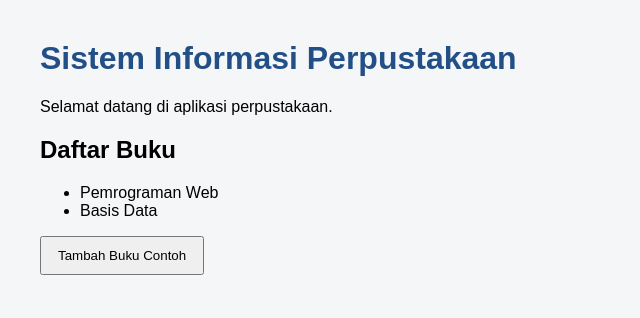
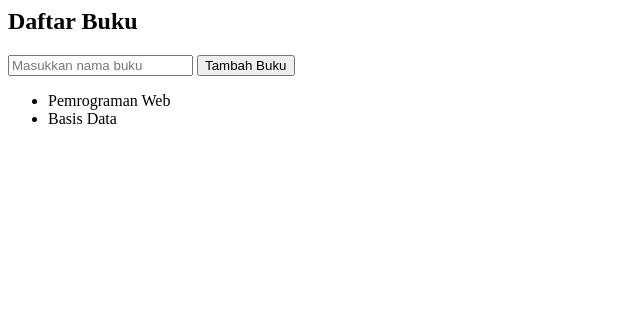
Before and after one commit to kidnaa/sistem-informasi-perpustakaan, a website: page index.html in a window 1280 px wide. Shown: the whole page, without its empty margins (0-640 px from the left). Drawn offline with Linux system fonts and the light colour scheme.

Commit message:
feat: add custom book input

```diff
--- a/index.html
+++ b/index.html
@@ -1,20 +1,10 @@
-<!DOCTYPE html>
-<html lang="id">
-<head>
- <meta charset="UTF-8">
- <meta name="viewport" content="width=device-width, initial-scale=1.0">
- <title>Sistem Informasi Perpustakaan</title>
- <link rel="stylesheet" href="style.css">
-</head>
-<body>
- <h1>Sistem Informasi Perpustakaan</h1>
- <p>Selamat datang di aplikasi perpustakaan.</p>
- <h2>Daftar Buku</h2>
- <ul id="daftar-buku">
+<h2>Daftar Buku</h2>
+<input type="text" id="nama-buku"
+ placeholder="Masukkan nama buku">
+<button onclick="tambahBuku()">
+ Tambah Buku
+</button>
+<ul id="daftar-buku">
  <li>Pemrograman Web</li>
  <li>Basis Data</li>
- </ul>
- <button onclick="tambahBuku()">Tambah Buku Contoh</button>
- <script src="script.js"></script>
-</body>
-</html>
+</ul>
--- a/script.js
+++ b/script.js
@@ -1,6 +1,13 @@
 function tambahBuku() {
+ const input = document.getElementById("nama-buku");
+ const nama = input.value.trim();
+ if (nama === "") {
+ alert("Nama buku harus diisi!");
+ return;
+ }
  const daftar = document.getElementById("daftar-buku");
  const buku = document.createElement("li");
- buku.textContent = "Buku Baru";
+ buku.textContent = nama;
  daftar.appendChild(buku);
+ input.value = "";
 }
```
